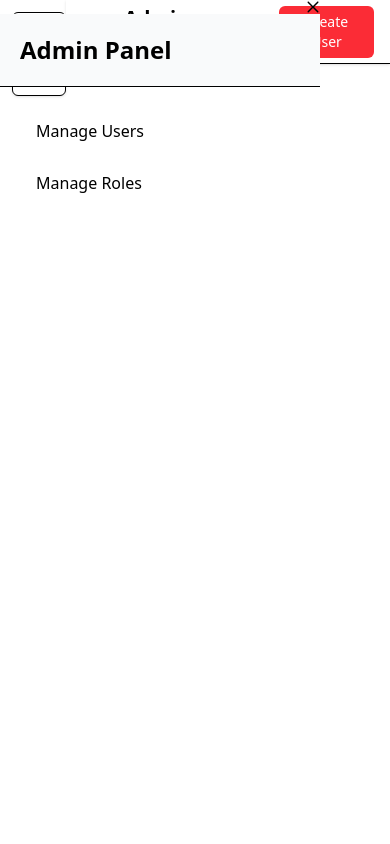
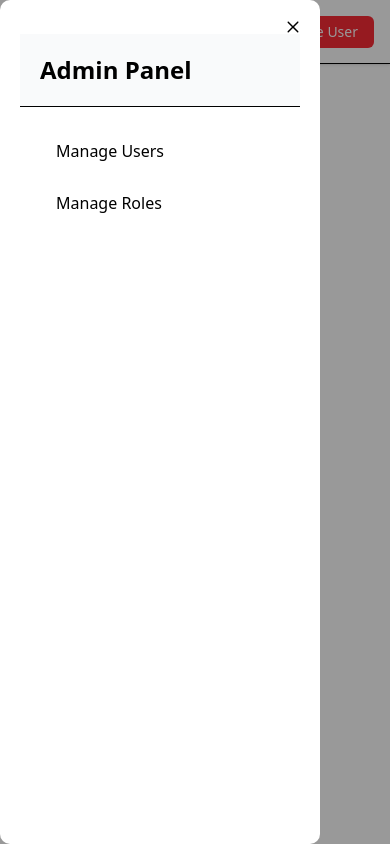
Before and after one commit to naresh043/management-dashboard, a React (Vite) app in the folder frontend/: page / in a window 390 px wide. Both pictures are taken after a click on the button 39 px from the left and 54 px from the top of the page. Built offline with nearby package versions, Linux system fonts and the light colour scheme.

Commit message:
Add sidebar styles and update Sidebar component for improved layout

```diff
--- a/frontend/src/components/layout/Headder.jsx
+++ b/frontend/src/components/layout/Headder.jsx
@@ -9,12 +9,12 @@ export default function Header({ toggleSidebar }) {
   return (
     <header className="w-full h-16 bg-white border-b shadow-sm flex items-center justify-between px-4 lg:px-6">
       {/* Mobile: Hamburger */}
-      <button
+      {/* <button
         className="lg:hidden p-2 rounded-md hover:bg-gray-100 transition"
         onClick={toggleSidebar}
       >
         <Menu size={26} />
-      </button>
+      </button> */}
 
       {/* Title */}
       <h1 className="text-xl font-semibold">Admin Dashboard</h1>
--- a/frontend/src/components/layout/Sidebar.jsx
+++ b/frontend/src/components/layout/Sidebar.jsx
@@ -2,6 +2,7 @@ import { useState } from "react";
 import { Sidebar as PrimeSidebar } from "primereact/sidebar";
 import { Menu } from "lucide-react";
 import { useNavigate, useLocation } from "react-router-dom";
+import "../../styles/sidebar.css"
 
 export default function Sidebar() {
   const [open, setOpen] = useState(false);
@@ -20,7 +21,7 @@ export default function Sidebar() {
     <>
       {/* ⭐ Hamburger Button (Mobile Only) */}
       <button
-        className="lg:hidden p-3 border rounded-md shadow-sm bg-white ml-3 mt-3"
+        className="lg:hidden p-3 border rounded-md shadow-sm bg-white ml-3 mt-3 h-12"
         onClick={toggle}
       >
         <Menu size={28} />
@@ -55,7 +56,7 @@ export default function Sidebar() {
       <PrimeSidebar
         visible={open}
         onHide={toggle}
-        className="p-0 w-64"
+        className="sidebar-container p-2 w-64"
         dismissable
       >
         <div className="p-5 text-2xl font-bold border-b bg-gray-50">
--- /dev/null
+++ b/frontend/src/styles/sidebar.css
@@ -0,0 +1,17 @@
+/* .p-dialog-mask{
+  background: rgba(0, 0, 0, 0.4) !important;
+}
+.dialog-form{
+   background: white !important;
+   padding: 20px;
+  border-radius: 10px;
+} */
+.p-sidebar-mask.p-component-overlay {
+  background: rgba(0, 0, 0, 0.4) !important;
+}
+
+.sidebar-container{
+     background: white !important;
+   padding: 20px;
+  border-radius: 10px;
+}
```
